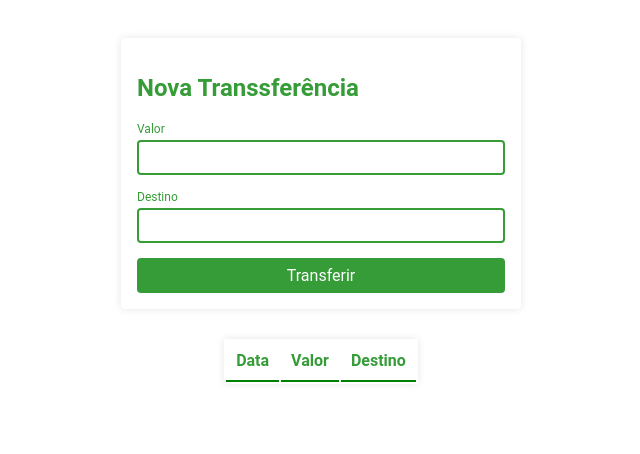
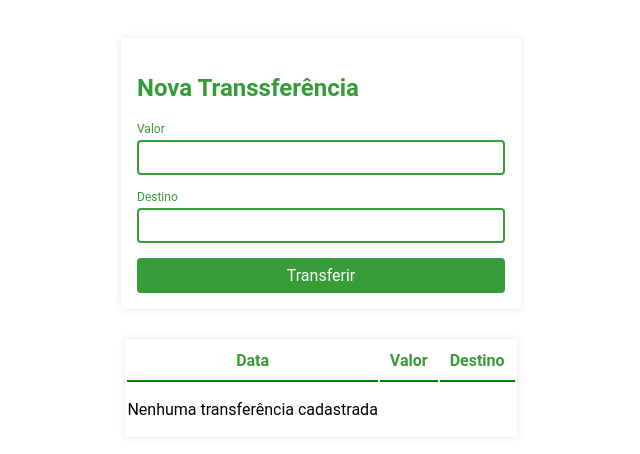
Before and after one commit to jeanhrsouza/bytebank-angular, an Angular app: page / in a window 1280 px wide. Shown: the top 454 px of the page, without its empty margins (319-959 px from the left). Built offline with nearby package versions, Linux system fonts and the light colour scheme.

Commit message:
Criando mensagem com ngIf

```diff
--- a/src/app/extrato/extrato.component.html
+++ b/src/app/extrato/extrato.component.html
@@ -4,7 +4,7 @@
     <th class="tabela__cabecalho__conteudo">Valor</th>
     <th class="tabela__cabecalho__conteudo">Destino</th>
   </thead>
-  <tbody>
+  <tbody *ngIf="transferencias.length > 0; else listaVazia">
     <tr class="tabela__linha" *ngFor="let transferencia of transferencias">
       <td class="tabela__conteudo">{{transferencia.data | date: "short"}}</td>
       <td class="tabela__conteudo">{{transferencia.valor | currency }}</td>
@@ -12,3 +12,7 @@
     </tr>
   </tbody>
 </table>
+
+<ng-template #listaVazia>
+  <p>Nenhuma transferência cadastrada</p>
+</ng-template>
```
